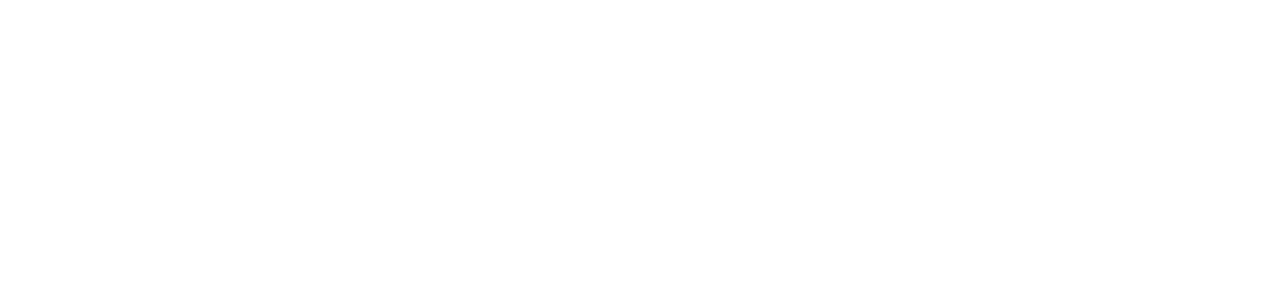
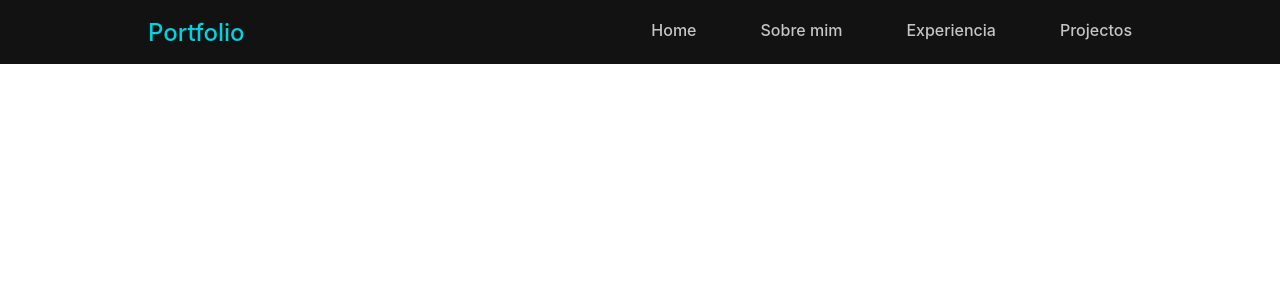
Before and after one commit to yazaldefilimone/challenge-portifolio-condelaria-v2, a React (Create React App) app: page / in a window 1280 px wide. Shown: the top 300 px of the page. Built offline with nearby package versions, Linux system fonts and the light colour scheme.

Commit message:
feat: create header menu

```diff
--- a/src/App.tsx
+++ b/src/App.tsx
@@ -1,10 +1,12 @@
-import React, { Fragment, FunctionComponent } from "react";
+import React, { Fragment, FunctionComponent } from 'react';
+import { Header } from './components/Header';
 
-import GlobalStyles from "./styles/globalStyle";
+import GlobalStyles from './styles/globalStyle';
 
 export const App: FunctionComponent = () => {
   return (
     <Fragment>
+      <Header />
       <GlobalStyles />
     </Fragment>
   );
--- /dev/null
+++ b/src/components/Header/index.tsx
@@ -0,0 +1,35 @@
+import React, { FunctionComponent } from 'react';
+
+import { Container, Hanburger, HeaderMenu, NavList } from './styles';
+
+export const Header: FunctionComponent = () => {
+  const [menu, setMenu] = React.useState(false);
+  const links = ['Home', 'Sobre mim', 'Experiencia', 'Projectos'];
+  function handlerMenu(event: any) {
+    setMenu(!menu);
+  }
+  return (
+    <Container>
+      <HeaderMenu className="container">
+        <a href="/">Portfolio</a>
+        <NavList menu={menu}>
+          <ul>
+            {links.map((link) => (
+              <li key={link}>
+                <a onClick={handlerMenu} href={`#${link.toLowerCase()}`}>
+                  {link}
+                </a>
+              </li>
+            ))}
+          </ul>
+          <span onClick={handlerMenu}>x</span>
+        </NavList>
+        <Hanburger>
+          <button onClick={handlerMenu}>
+            <span></span>
+          </button>
+        </Hanburger>
+      </HeaderMenu>
+    </Container>
+  );
+};
--- /dev/null
+++ b/src/components/Header/styles.ts
@@ -0,0 +1,135 @@
+import styled from 'styled-components';
+
+export const Container = styled.header`
+  width: 100%;
+  background-color: var(--dark-color);
+`;
+export const HeaderMenu = styled.div`
+  position: relative;
+  /* overflow-x: hidden; */
+  height: calc(var(--header-height) + 1rem);
+  display: flex;
+  align-items: center;
+  justify-content: space-between;
+  > a {
+    display: inline-block;
+    padding: 0.5rem 1rem;
+    /* background: red; */
+    font-weight: var(--font-medium);
+
+    border-radius: 0.5rem;
+    color: var(--frist-color);
+    text-transform: capitalize;
+    font-size: var(--h2-font-size);
+  }
+`;
+export const NavList: any = styled.div`
+  transition: 0.3s;
+  ul {
+    display: flex;
+    align-items: center;
+    gap: 2rem;
+    a {
+      display: block;
+      padding: 0.5rem 1rem;
+      width: max-content;
+      color: var(--gray-color);
+      transition: 0.5s ease-in-out linear;
+      /* text-transform: capitalize; */
+      font-weight: var(--font-medium);
+      border-radius: 0.5rem;
+      position: relative;
+      &::after {
+        content: '';
+        width: 0px;
+        height: 2px;
+        display: block;
+        transition: 0.4s;
+        background: var(--frist-color);
+        margin-top: 2px;
+        border-radius: 1px;
+      }
+      &:hover::after {
+        width: 100%;
+      }
+    }
+  }
+  > span {
+    display: none;
+  }
+  @media screen and (max-width: 770px) {
+    box-shadow: -1px 0px 2px var(--dark-color);
+    z-index: 10;
+    right: ${(props: any) => (props.menu ? '0px' : '-100%')};
+    top: 0px;
+    position: fixed;
+    height: 100vh;
+    width: 70%;
+    background: rgba(0, 0, 0, 0.1);
+    /* display: flex;
+    justify-content: center; */
+    background: var(--second-color);
+
+    ul {
+      /* margin-top: 5rem; */
+      padding: 4rem;
+      display: block;
+      li {
+        margin-bottom: 2rem;
+      }
+      a {
+        text-transform: uppercase;
+        /* color: var(--frist-color); */
+      }
+    }
+    > span {
+      cursor: pointer;
+      top: 1rem;
+      right: 2rem;
+      width: 2rem;
+      display: flex;
+      justify-content: center;
+      align-items: center;
+      text-align: center;
+      font-size: var(--h1-font-size);
+      height: 2rem;
+      background: var(--gray-color);
+      border-radius: 50%;
+      display: inline-block;
+      position: absolute;
+      font-size: var(--h1-font-size);
+      color: var(--dark-color);
+      font-weight: var(--font-semi-bold);
+    }
+  }
+`;
+export const Hanburger = styled.div`
+  display: none;
+  button {
+    background: none;
+    border: none;
+    padding: 0.5rem;
+    display: flex;
+    gap: 0.5rem;
+    align-items: center;
+    color: var(--white-color);
+    span {
+      display: block;
+      width: 20px;
+      border-top: 2px solid var(--white-color);
+      &::before,
+      &::after {
+        display: block;
+        content: '';
+        width: 20px;
+        height: 2px;
+        background: var(--white-color);
+        margin-top: 4px;
+      }
+    }
+  }
+
+  @media screen and (max-width: 770px) {
+    display: block;
+  }
+`;
--- a/src/styles/globalStyle.ts
+++ b/src/styles/globalStyle.ts
@@ -1,14 +1,16 @@
-import { createGlobalStyle } from "styled-components";
+import { createGlobalStyle } from 'styled-components';
 
 export default createGlobalStyle`
   :root {
     --frist-color: #00d2df;
     --frist-color-alt: #eccb39;
+    --color:#9358f1;
+    --color-2:#6518B4;
     --dark-color: #121212;
     --dark-color-alt:#151515;
     --second-color: #15181f;
     --gray-color:#c4c4c4;
-    --white-color:#fff;
+    --white-color:#E6E7E9;
     --header-height:3rem;
 
   --body-font: "Inter", Arial, sans-serif;
@@ -22,6 +24,7 @@ export default createGlobalStyle`
   /*========== Font weight ==========*/
   --font-medium: 500;
   --font-semi-bold: 600;
+  --font-bold: 800;
 
   /*========== z index ==========*/
   --z-tooltip: 10;
@@ -73,10 +76,13 @@ img {
   max-width: 100%;
   height: auto;
 }
+button{
+  cursor:pointer;
+}
 
 /*=============== REUSABLE CSS CLASSES ===============*/
 .container {
-  max-width: 1024px;
+  max-width: 1064px;
   padding-right: 1.5rem;
   padding-left: 1.5rem;
   margin:0 auto;
```
Also changed, not shown: 2 other files (tests, documents, lock files or other folders).
